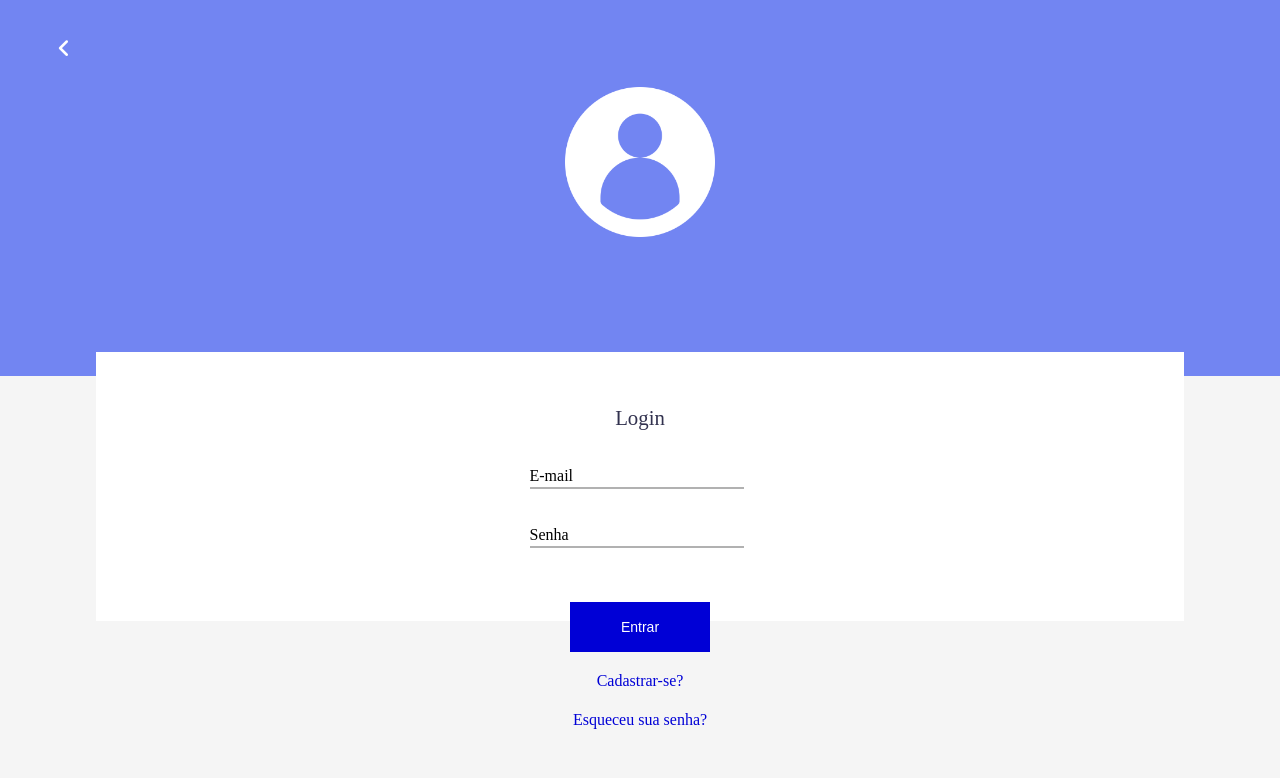
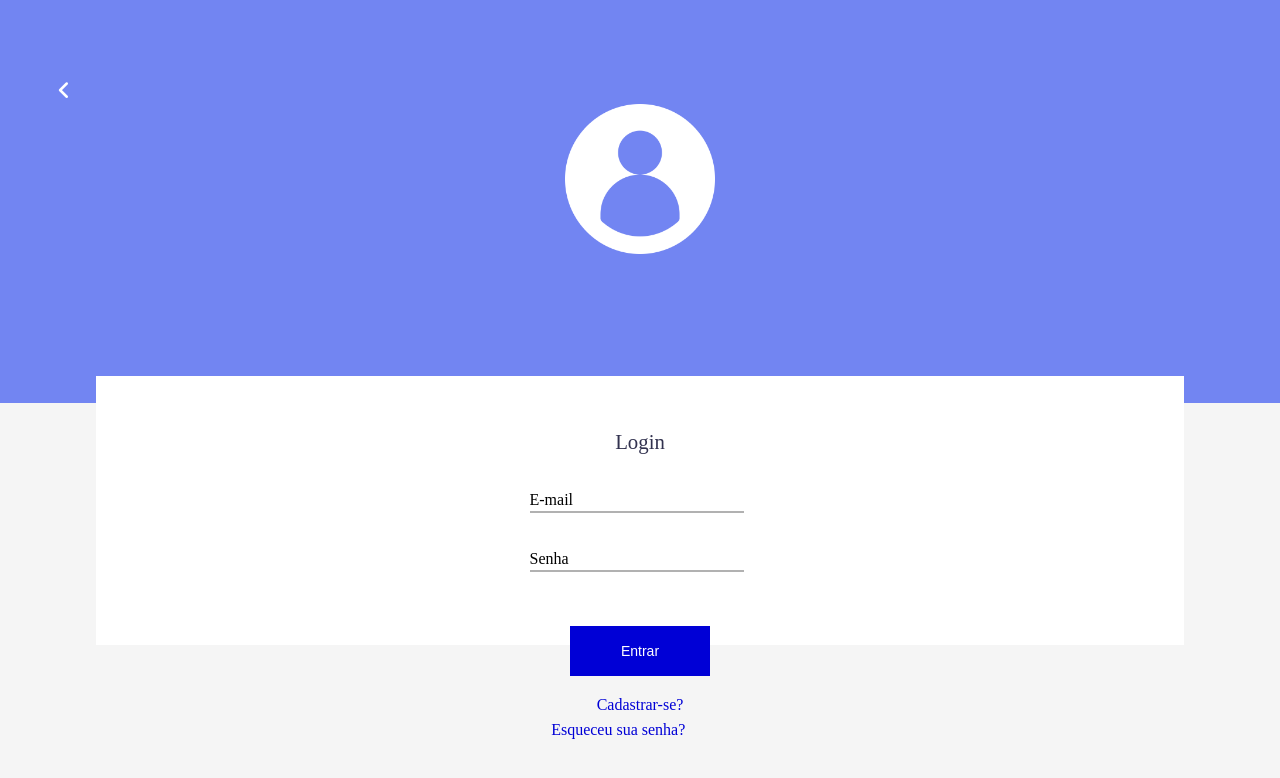
Before and after one commit to Tallia-Sousa/Coderise, a plain HTML site: page login.html in a window 1280 px wide. Drawn offline with Linux system fonts and the light colour scheme; a web font is replaced by a local one.

Commit message:
mudanças

```diff
--- a/css/style.css
+++ b/css/style.css
@@ -316,15 +316,15 @@ h5 a{
 	height: 112vh;
 	background-color: #f5f5f5;
 }
-header{
+.topo{
 width: 100%;
-height: 42%;
+height: 45%;
 background-color: #7285f2;
 
 }
  .img-l{
 position: absolute;
-top: 23%;
+top: 13%;
 left: 0;
 right: 0;
 margin: auto;
@@ -334,7 +334,7 @@ height: 150px;
 }
 .box-form{
 position: absolute;
-top: 44%;
+top: 47%;
 left: 0;
 right: 0;
 margin: auto;
@@ -403,10 +403,10 @@ z-index: 10;
 p{
 position: absolute;
 align-items: center;
-left: 50%;
+left: 48%;
 transform: translate( -50%);
 z-index: 10;
-top: 359px;
+top: 345px;
 
 }
 
--- a/login.html
+++ b/login.html
@@ -16,14 +16,14 @@
 
 		<div class="fundo">
 
-				<header>
+				<div class="topo">
 					<div class="logo-l">
 						<a href="index.html" aria-label="link do icone para voltar a página anterior">
 							<i class="fa-solid fa-angle-left"></i>
 					</a></div>
 					<!-- <img src="fotos/user-login-avatar-11925.svg">  -->
 					<img src="fotos/do-utilizador(3)(1).png" class="img-l" alt="Imagem tela login">
-				</header>
+				</div>
 
 
 				<div class="box-form">
@@ -52,8 +52,9 @@
 
 					</form>
 
+
+					<legend class="cadastro"><a href="cadastro.html">Cadastrar-se?</a></legend>
 					<p><a href="esqueceu sua senha.html">Esqueceu sua senha?</a></p>
-					<legend class="cadastro"><a href="cadastro.html">Cadastrar-se?</a></legend>
 			</div>
 				</div>
 
```
Also changed, not shown: index.html (+2 -2 lines).
